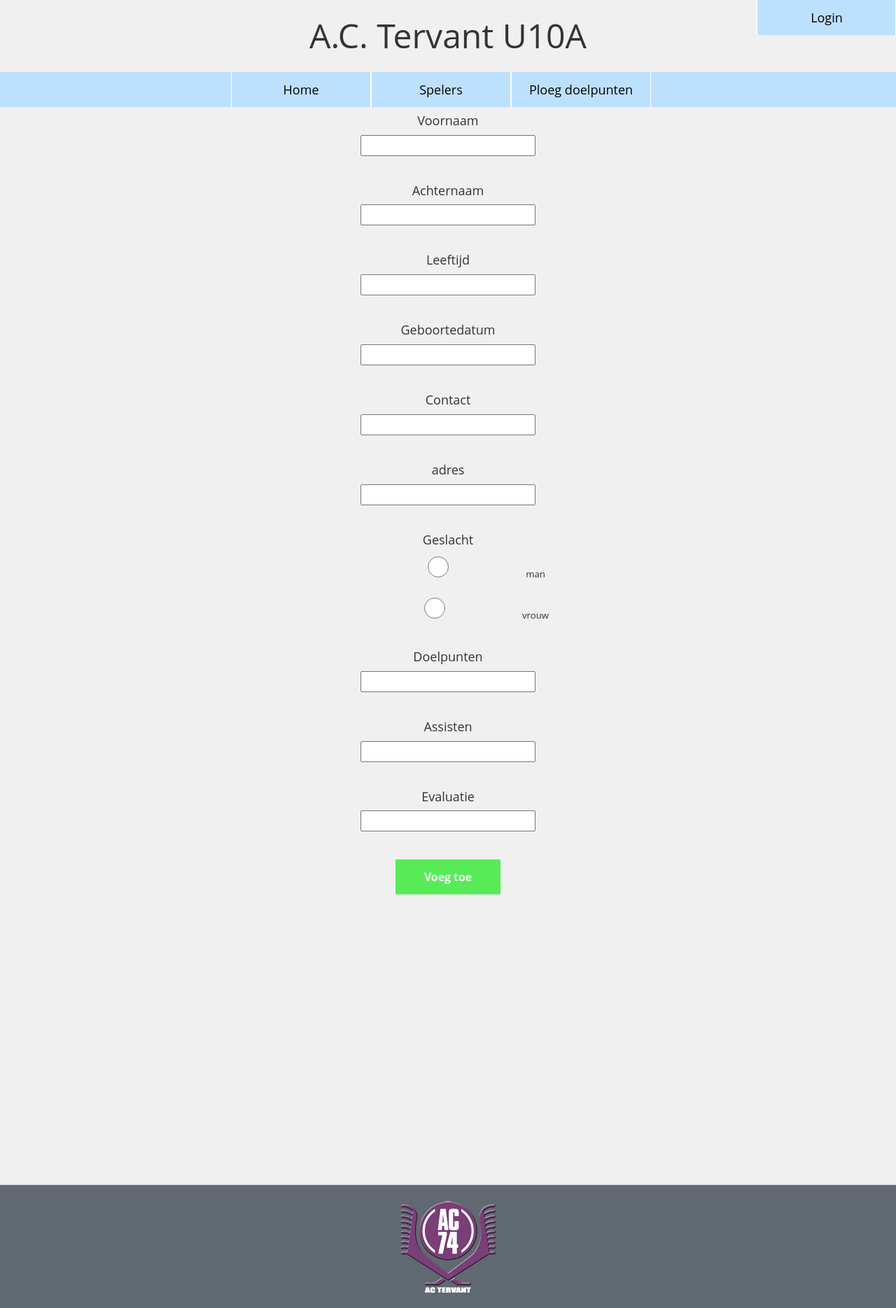
After one commit to Lavezz7891/ac_tervant, a PHP site: page /voeg_speler_toe.php in a window 1280 px wide. The commit adds this page. Shown: the whole page at 70% size. Run offline with PHP 8.4, Linux system fonts and the light colour scheme; some libraries are stand-ins or nearby versions.

Commit message:
Vanaf nu kan ik spelers toevoegen vanuit de website, deze moet nog vorvolleigd worden.

```diff
--- a/css/style.css
+++ b/css/style.css
@@ -304,10 +304,18 @@ div.login_fail, p.wedstrijd_toevoegen {
 /*Einde LOGIN PAGINA styling*/
 
 
-/*BEGIN SPCIFIEKE STYLING INDEX PAGINA*/
+/*BEGIN SPCIFIEKE STYLING INDEX + knop op de spelers tervant paginaPAGINA*/
 
-.nieuw_verslag {
+.nieuw_verslag, .nieuw_speler {
 	padding-bottom: 30px;
+}
+
+.nieuw_speler {
+	margin-top: 30px;
+}
+
+.speler_speler_wrapper {
+	clear: both;
 }
 
 .wedstrijdverslag {
@@ -334,7 +342,7 @@ div.login_fail, p.wedstrijd_toevoegen {
 	right: 5px;
 }
 
-.nieuw_verslag .nieuw_verslag_button a{
+.nieuw_verslag .nieuw_verslag_button a, .nieuw_speler .nieuw_speler_button a{
 	background-color: #57EC57;
 	width: 200px;
 	height: 50px;
@@ -347,7 +355,7 @@ div.login_fail, p.wedstrijd_toevoegen {
 	line-height: 50px;
 }
 
-.nieuw_verslag a:hover, .nieuw_verslag_button a:hover {
+.nieuw_verslag a:hover, .nieuw_verslag_button a:hover,  .nieuw_speler a:hover, .nieuw_speler_button a:hover{
 	background-color: #3DBC33;
 }
 
--- a/include.php
+++ b/include.php
@@ -70,7 +70,8 @@ class spelersDetail
 			<td class=/table_cell center/>{$this->contact}</td>
 			<td class=/table_cell center/>{$this->adres}</td>
 			<td class=/table_cell center/>{$this->geslacht}</td>
-			<td class=/table_cell center evaluatie/>{$this->evaluatie}</td>
+			<td class=/table_cell center evaluatie/><a href=\"#\">Ga verder</a></td>
+			<td class=/table_cell center colspan=\"2\"/><a href=\"#\">wijzig</a> - <a href=\"verwijder.php?ID={$this->ID}\">verwijder</a></td>
 		</tr>";
 	}
 };
--- a/info.txt
+++ b/info.txt
@@ -13,6 +13,10 @@ Een beurtrol opstellen voor spelers die met de u11 en u10b hebben meegedaan... D
 	ingelogd als ouders kunnen ze de beurtrol zien
 	en eventueel ook de statistieken? of tijdens het kerstverlof tijdelijk beschikbaar maken?
 
+3	Bij het inloggen van admin moet spelers detail aangepast
+	kunnen worden en verwijderd worden  - verwijderen is toegevoegd
+	nog alleen wijzigen maken
+
 5	volledige informatie toevoegen aan de spelers op de speler pagina
 
 
--- /dev/null
+++ b/nav.php
@@ -0,0 +1,32 @@
+<div class="header">
+		<?php
+
+		if ($logged_in == false) {
+			echo "<div class=\"menu_logged_in\">";
+		}else {
+			echo "<div class=\"menu\">";
+		}
+
+	 ?>
+			<ul>
+			    <li><a href="index.php">Home</a></li>
+				<li><a href="spelers_tervant.php">Spelers</a></li>
+				<?php
+					if ($logged_in == true && isset($user_voornaam)) {
+					echo "<li><a href=\"spelers_stat.php\">Spelers statistieken</a></li>";
+					}
+				 ?>
+				<li><a href="ploeg_doelsaldo.php">Ploeg doelpunten</a></li>
+		    </ul>
+		</div>
+		<div class="login center">
+			<?php
+				if ($logged_in == true) {
+					echo "Hallo " . $user_voornaam;
+					echo "<ul><li><a href=\"logout.php\">Logout</a></li></ul>";
+				} else {
+					echo "<ul><li><a href=\"login.php\">Login</a></li></ul>";
+				}
+			 ?>
+
+		</div>
--- /dev/null
+++ b/voeg_speler_toe.php
@@ -0,0 +1,195 @@
+<?php
+session_start();
+include 'conn.php';
+include 'include.php';
+
+$logged_in = false;
+if (empty($_SESSION['login_status'])) {
+}elseif ($_SESSION['login_status'] == true) {
+	$user_voornaam =  $_SESSION['user_voornaam'];
+	$logged_in = true;
+
+
+if (isset($_POST['voeg_toe'])) {
+	if (empty($_POST['voornaam'])) {
+    $foutmeldingen['voornaam'] = "Vergeet voornaam niet!";
+  }
+
+  if (empty($_POST['achternaam'])) {
+    $foutmeldingen['achternaam'] = "Vergeet achternaam niet!";
+  }
+
+  if (empty($_POST['leeftijd'])) {
+    $foutmeldingen['leeftijd'] = "Vergeet leeftijd niet!";
+  }
+
+  if (empty($_POST['geboortedatum'])) {
+    $foutmeldingen['geboortedatum'] = "Vergeet geboortedatum niet!";
+  }
+
+  if (empty($_POST['contact'])) {
+    $foutmeldingen['contact'] = "Vergeet contact niet!";
+  }
+
+  if (empty($_POST['adres'])) {
+    $foutmeldingen['adres'] = "Vergeet adres niet!";
+  }
+
+  if (empty($_POST['geslacht'])) {
+    $foutmeldingen['geslacht'] = "Vergeet geslacht niet!";
+  }
+
+  if (empty($_POST['doelpunten'])) {
+    $foutmeldingen['doelpunten'] = "Vergeet doelpunten niet!";
+  }
+
+  if (empty($_POST['assisten'])) {
+    $foutmeldingen['assisten'] = "Vergeet assisten niet!";
+  }
+
+  if (empty($_POST['evaluatie'])) {
+    $foutmeldingen['evaluatie'] = "Vergeet evaluatie niet!";
+  }
+
+  if (empty($foutmeldingen)) {
+  	$i = 0;
+  	$nieuwSpeler['voornaam'] = $_POST['voornaam'];
+  	$nieuwSpeler['achternaam'] = $_POST['achternaam'];
+  	$nieuwSpeler['leeftijd'] = $_POST['leeftijd'];
+  	$nieuwSpeler['geboortedatum'] = $_POST['geboortedatum'];
+  	$nieuwSpeler['contact'] = $_POST['contact'];
+  	$nieuwSpeler['adres'] = $_POST['adres'];
+  	$nieuwSpeler['geslacht'] = $_POST['geslacht'];
+  	$nieuwSpeler['doelpunten'] = $_POST['doelpunten'];
+  	$nieuwSpeler['assisten'] = $_POST['assisten'];
+  	$nieuwSpeler['evaluatie'] = $_POST['evaluatie'];
+
+
+    try {
+
+
+    $query = 	"INSERT INTO `spelers`
+    						 (`voornaam`,
+    						 `achternaam`,
+    						 `leeftijd`,
+    						 `geboortedatum`,
+    						 `contact`, `adres`,
+    						 `geslacht`,
+    						 `doelpunten`,
+    						 `assist`,
+    						 `evaluatie`)
+    				VALUES  (  :voornaam,
+	  			   			   :achternaam,
+	  			   			   :leeftijd,
+	  			   			   :geboortedatum,
+	  			   			   :contact,
+	  			   			   :adres,
+	  			   			   :geslacht,
+	  			   			   :doelpunten,
+	  			   			   :assisten,
+	  			   			   :evaluatie)";
+
+
+	    $query_ready = $conn->prepare($query);
+
+    	$result = array(':voornaam'		=> $nieuwSpeler['voornaam'],
+						':achternaam'	=> $nieuwSpeler['achternaam'],
+						':leeftijd'		=> $nieuwSpeler['leeftijd'],
+						':geboortedatum'=> $nieuwSpeler['geboortedatum'],
+						':contact'		=> $nieuwSpeler['contact'],
+						':adres'		=> $nieuwSpeler['adres'],
+						':geslacht'		=> $nieuwSpeler['geslacht'],
+						':doelpunten'	=> $nieuwSpeler['doelpunten'],
+						':assisten'		=> $nieuwSpeler['assisten'],
+						':evaluatie'	=> $nieuwSpeler['evaluatie']);
+
+
+
+    	$query_ready->execute($result);
+    	echo "wegschrijven is gelukt";
+    } catch (Exception $e) {
+    	echo $e->getMessage();
+    }
+  }
+}
+
+
+}
+toon_header(); ?>
+<section class="main">
+	<h1>A.C. Tervant U10A</h1>
+<div>
+<?php include 'nav.php'; ?>
+</div>
+
+
+
+
+
+
+<form id="form_voeg_speler_toe" class="form" method="post" action="">
+
+		<div class="center">
+
+			<h4>Voornaam</h4><p><input type="text" name="voornaam" value="" placeholder=""></p>
+			<p class="wedstrijd_toevoegen"><?php if (isset($foutmeldingen)) {
+				echo $foutmeldingen['voornaam'];
+			} ?></p>
+
+			<h4>Achternaam</h4><p><input type="text" name="achternaam" value="" placeholder=""></p>
+			<p class="wedstrijd_toevoegen"><?php if (isset($foutmeldingen)) {
+				echo $foutmeldingen['achternaam'];
+			} ?></p>
+
+			<h4>Leeftijd</h4><p><input type="text" name="leeftijd" value="" placeholder=""></p>
+			<p class="wedstrijd_toevoegen"><?php if (isset($foutmeldingen)) {
+				echo $foutmeldingen['leeftijd'];
+			} ?></p>
+
+			<h4>Geboortedatum</h4><p><input type="text" name="geboortedatum" value="" placeholder=""></p>
+			<p class="wedstrijd_toevoegen"><?php if (isset($foutmeldingen)) {
+				echo $foutmeldingen['geboortedatum'];
+			} ?></p>
+
+			<h4>Contact</h4><p><input type="text" name="contact" value="" placeholder=""></p>
+			<p class="wedstrijd_toevoegen"><?php if (isset($foutmeldingen)) {
+				echo $foutmeldingen['contact'];
+			} ?></p>
+
+			<h4>adres</h4><p><input type="text" name="adres" value="" placeholder=""></p>
+			<p class="wedstrijd_toevoegen"><?php if (isset($foutmeldingen)) {
+				echo $foutmeldingen['adres'];
+			} ?></p>
+
+
+			<h4>Geslacht</h4><p><input type="radio" name="geslacht" value="man" placeholder="">man</p>
+			<p><input type="radio" name="geslacht" value="vrouw" >vrouw</p>
+			<p class="wedstrijd_toevoegen"><?php if (isset($foutmeldingen)) {
+				echo $foutmeldingen['geslacht'];
+			} ?></p>
+
+			<h4>Doelpunten</h4><p><input type="text" name="doelpunten" value="" placeholder=""></p>
+			<p class="wedstrijd_toevoegen"><?php if (isset($foutmeldingen)) {
+				echo $foutmeldingen['doelpunten'];
+			} ?></p>
+
+			<h4>Assisten</h4><p><input type="text" name="assisten" value="" placeholder=""></p>
+			<p class="wedstrijd_toevoegen"><?php if (isset($foutmeldingen)) {
+				echo $foutmeldingen['assisten'];
+			} ?></p>
+
+			<h4>Evaluatie</h4><p><input type="text" name="evaluatie" value="" placeholder=""></p>
+			<p class="wedstrijd_toevoegen"><?php if (isset($foutmeldingen)) {
+				echo $foutmeldingen['evaluatie'];
+			} ?></p>
+
+		</div>
+
+		<div class="center">
+			<p class="submit"><input type="submit" name="voeg_toe" value="Voeg toe"></p>
+		</div>
+	</form>
+
+</section>
+
+<?php toon_footer() ?>
```
Also changed, not shown: index.php (+3 -33 lines), ploeg_doelsaldo.php (+2 -30 lines), spelers_detail.php (+9 -30 lines), spelers_stat.php (+2 -30 lines), spelers_tervant.php (+12 -31 lines), verwijder.php (added, +31 -0 lines), voeg_verslag_toe.php (+4 -19 lines), wijzig_speler.php (+2 -32 lines).
